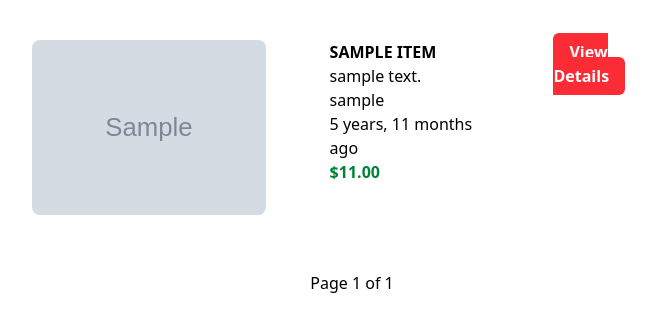
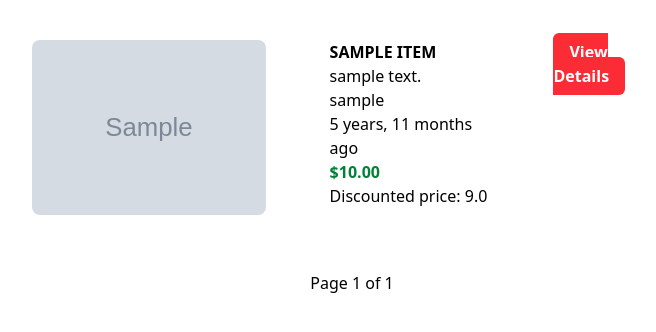
Before and after one commit to krum99/Django-masterclass-course, a Django app: page /myapp/ in a window 1280 px wide. Shown: the part 64-396 px from the top of the page, without its empty margins (288-944 px from the left). Run offline with Django 5.2, Linux system fonts and the light colour scheme; a user stored in the database is signed in; tables that the repository leaves empty hold one stand-in row (values such as "Sample post"); grey boxes marked "Sample" are stand-in pictures.

Commit message:
update (index template): apply discount filter on new field discounted price

```diff
--- a/mysite/myapp/templates/myapp/index.html
+++ b/mysite/myapp/templates/myapp/index.html
@@ -13,7 +13,8 @@
           <div>{{ item.item_desc|lower|truncatechars:30 }}</div>
           <div>{{ item.user_name }}</div>
           <div>{{ item.created_at|timesince }} ago</div>
-          <div class="font-bold text-green-700">{{ item.item_price|add:1|floatformat:2|currency }}</div>
+          <div class="font-bold text-green-700">{{ item.item_price|currency }}</div>
+          <div>Discounted price: {{ item.item_price|discount:10 }}</div>
         </div>
         <div>
           <a class="bg-red-500 text-white font-bold px-4 py-2 rounded-md" href="{% url 'myapp:detail' item.id %}">View Details</a>
```
